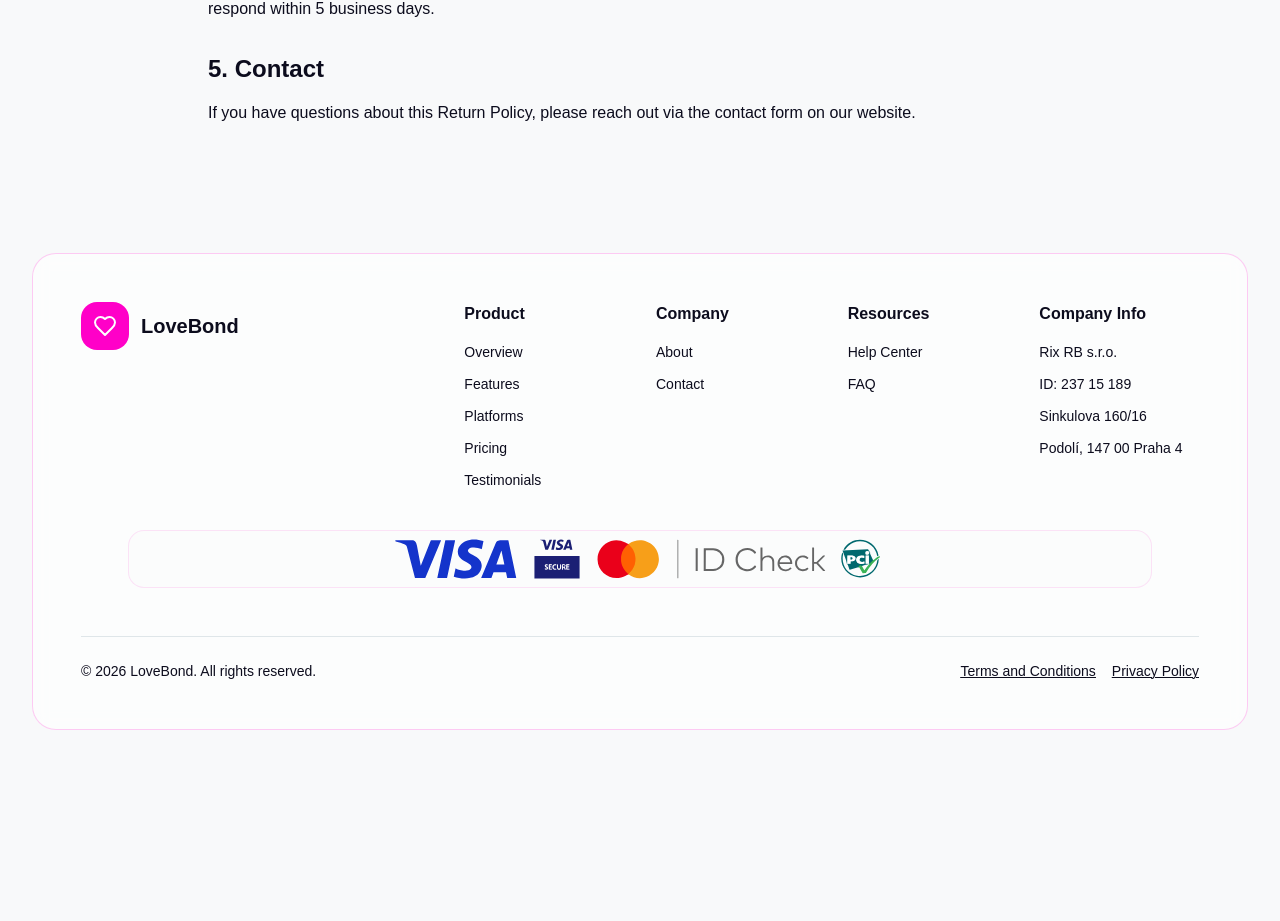
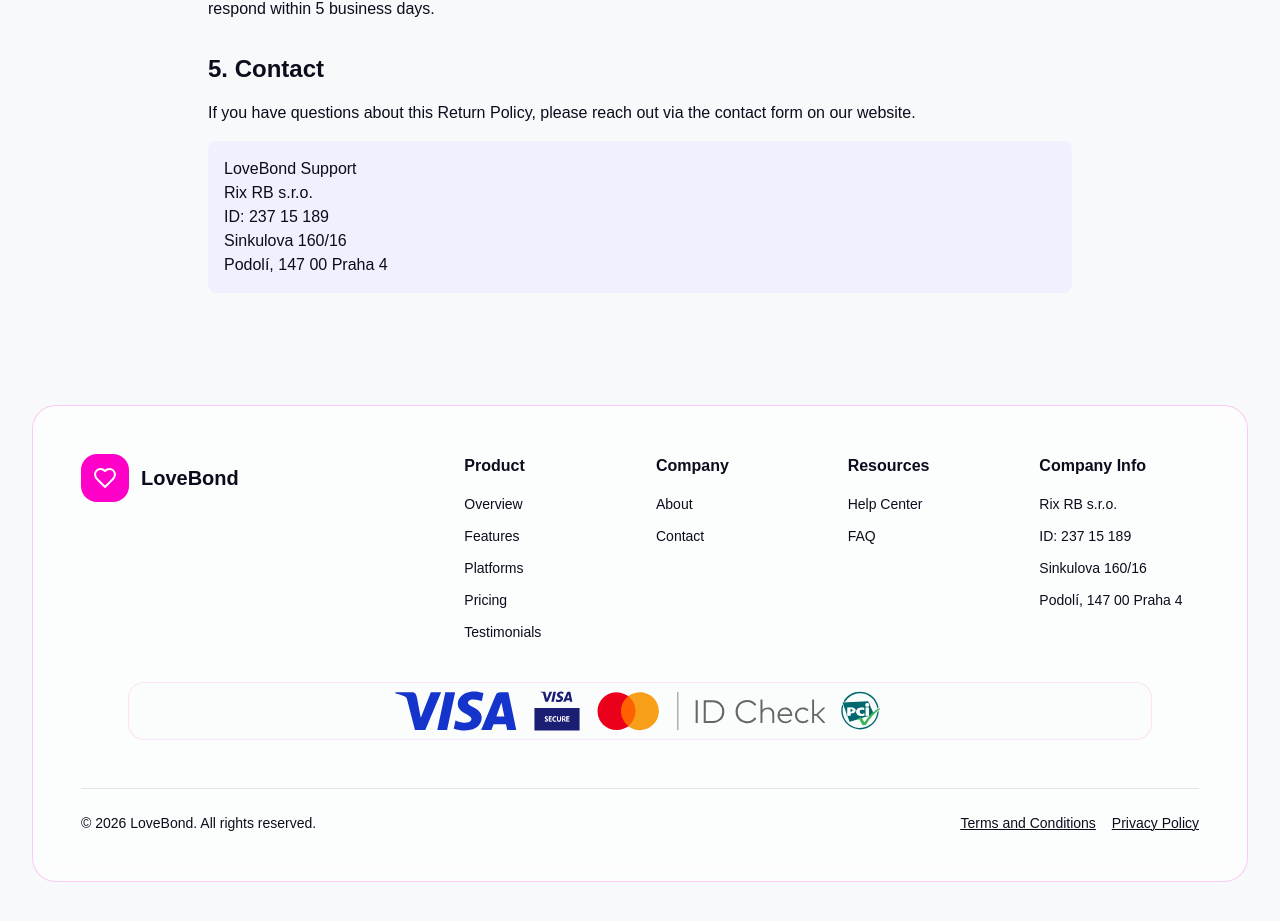
Before and after one commit to romansmolin/love-connect-vibe-coded, a Next.js app: page /return-policy in a window 1280 px wide. Shown: the part 796-1717 px from the top of the page. Before the commit the page ends 1606 px from the top, so only its background shows below. Built offline with nearby package versions, Linux system fonts and the light colour scheme; no server answers; what tailwindcss-animated would draw is missing.

Commit message:
fix: info

```diff
--- a/src/app/(landing-page)/privacy/page.tsx
+++ b/src/app/(landing-page)/privacy/page.tsx
@@ -559,7 +559,10 @@
                             <div className="bg-muted p-4 rounded-lg">
                                 <p className="font-medium">LoveBond Privacy Team</p>
                                 <p>Email: privacy@LoveBond.com</p>
-                                <p>Address: Lubānas iela 129k-1, Riga, Latvia</p>
+                                <p>Rix RB s.r.o.</p>
+                                <p>ID: 237 15 189</p>
+                                <p>Sinkulova 160/16</p>
+                                <p>Podolí, 147 00 Praha 4</p>
                                 <p className="mt-2 text-sm text-muted-foreground">
                                     We will be happy to answer your questions and address any issues to the best of
                                     our ability. Your trust is important to us, and we are committed to
--- a/src/app/(landing-page)/return-policy/page.tsx
+++ b/src/app/(landing-page)/return-policy/page.tsx
@@ -58,6 +58,13 @@
                                 If you have questions about this Return Policy, please reach out via the contact
                                 form on our website.
                             </p>
+                            <div className="bg-muted p-4 rounded-lg">
+                                <p className="font-medium">LoveBond Support</p>
+                                <p>Rix RB s.r.o.</p>
+                                <p>ID: 237 15 189</p>
+                                <p>Sinkulova 160/16</p>
+                                <p>Podolí, 147 00 Praha 4</p>
+                            </div>
                         </section>
                     </div>
                 </div>
--- a/src/app/(landing-page)/terms-of-conditions/page.tsx
+++ b/src/app/(landing-page)/terms-of-conditions/page.tsx
@@ -522,6 +522,10 @@
                             <div className="bg-muted p-4 rounded-lg mt-4">
                                 <p className="font-medium">LoveBond Support</p>
                                 <p>Email: support@LoveBond.com</p>
+                                <p>Rix RB s.r.o.</p>
+                                <p>ID: 237 15 189</p>
+                                <p>Sinkulova 160/16</p>
+                                <p>Podolí, 147 00 Praha 4</p>
                                 <p>
                                     Website:{' '}
                                     <Link className="text-blue-600 hover:underline" href="/">
```
